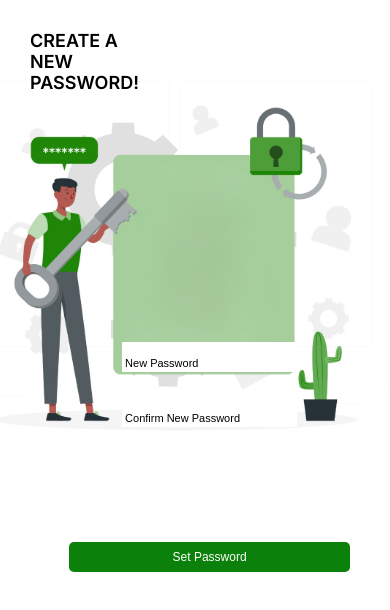
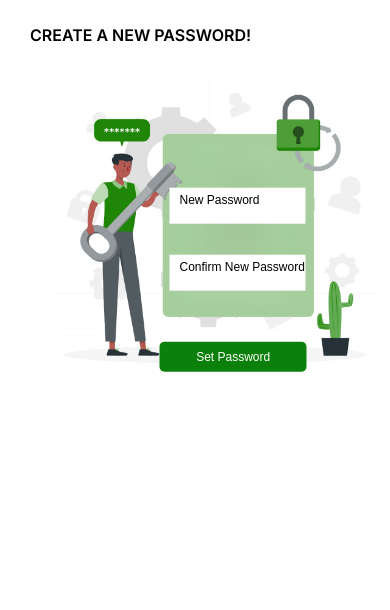
Before and after one commit to SupplytoU/GIS-Frontend, a React (Create React App) app: page /reset in a window 390 px wide. Shown: the top 610 px of the page. Built offline with nearby package versions, Linux system fonts and the light colour scheme; a web font is replaced by a local one.

Commit message:
Reset password Responsiveness

```diff
--- a/src/Reset.css
+++ b/src/Reset.css
@@ -22,7 +22,6 @@
   z-index: 2;
   margin-top: 100px;
   margin-left: 60px;
-  margin-right: 1000px;
   color: black;
 }
 
@@ -51,14 +50,13 @@
   align-items: center;
   justify-content: center;
   position: absolute;
-  /* right: 15%; */
   transform: translateX(50%);
   width: 300px;
   z-index: 2;
   background-color: none;
   padding: 20px;
   border: none;
-  left:44%;
+  left: 44%;
 }
 
 .input-group {
@@ -78,7 +76,8 @@
   font-family: Inter, sans-serif;
   font-size: 16px;
   color: black;
-  height: 39px;
+  height: 35px;
+  outline: none;
 }
 
 .input-field:focus + .input-label,
@@ -107,12 +106,11 @@
   margin-top: 20px;
   text-align: center;
   padding: 15px 30px;
-  width: 110%;
+  width: 100%;
   cursor: pointer;
   color: white;
   font-size: 16px;
   border-radius: 5px;
-  margin-left: 45px;
 }
 
 @media (max-width: 1200px) {
@@ -129,18 +127,29 @@
   .reset-form {
     width: 350px;
   }
+
   .input-group {
-    margin-bottom: -70px;
+    margin-bottom: 20px;
 
   }
+
   .input-field {
-    width: 47% !important; /* Adjusted width for medium screens */
+    width: 90% !important;
     border-radius: 5px;
+    padding: 4px;
+    width: 50%;
+    margin-top: 4px;
 
   }
-  .input-label{
-    left: 1%;
-    font-size: 11px;
+
+  .input-label {
+    left: 10px;
+    font-size: 12px;
+  }
+
+  .input-group {
+    padding-bottom: 20px;
+    margin-bottom: -4px;
   }
 }
 
@@ -162,28 +171,42 @@
   }
 
   .reset-img {
-    width: 120%;
+    width: 100%;
     height: auto;
     margin-top: 30px;
   }
 
   .reset-form {
-    width: 90%;
-    right: 0;
-    transform: translateX(0);
-    margin-right: 0;
+    width: 80%;
+    left: 50%;
+    transform: translate(-50%, -50%);
   }
 
   .input-field {
     padding: 10px 5px;
+    width: 40% !important;
+    padding: 4px;
     width: 50%;
+    margin-top: 2px;
+    margin-left: 270px;
+  }
+
+  .input-label {
+    margin-left: 270px;
+  }
+
+  .input-group {
+    padding-bottom: 20px;
+    margin-bottom: -4px;
   }
 
   .set-password-button {
-    width: 80%;
+    width: 40%;
     padding: 10px 0;
-    margin-right: 400px;
-    margin-top: 160px;
+    position: static ;
+    transform: none;
+    margin: 20px auto 0;
+    margin-left: 270px;
   }
 }
 
@@ -195,24 +218,39 @@
 
   .reset-form {
     width: 80%;
+    left: 50%;
+    transform: translate(-50%, -50%);
   }
 
   .input-field {
     font-size: 14px;
     padding: 8px 5px;
-    height: 20px;
+    height: 30px;
+    width: 40% !important;
+    padding: 4px;
+    width: 50%;
+    margin-top: 4px;
+    margin-left: 210px;
+  }
 
+  .input-group {
+    margin-top: 20px;
+    padding-bottom: 20px;
+    margin-bottom: -4px;
   }
-  .input-group{
-   margin-right: 180px;
-   margin-top: 70px ;
 
-
+  .input-label {
+    margin-left: 210px;
   }
 
   .set-password-button {
     font-size: 14px;
     padding: 10px 0;
+    width: 45%;
+    position: static;
+    transform: none;
+    margin: 20px auto 0;
+    margin-left:210px ;
   }
 }
 
@@ -224,15 +262,239 @@
 
   .reset-form {
     width: 90%;
+    left: 50%;
+    transform: translate(-50%, -50%);
+  }
+
+  .input-field {
+    font-size: 12px;
+    padding: 4px !important;
+    width: 37% !important;
+    margin-top: 4px;
+    margin-left: 130px;
+  }
+
+  .input-label {
+    margin-left: 130px;
+  }
+
+  .input-group {
+    padding-bottom: 20px;
+    margin-bottom: -4px;
+  }
+
+  .set-password-button {
+    font-size: 12px;
+    padding: 8px 0;
+    width: 90%;
+    position: static;
+    transform: none;
+    margin: 20px auto 0;
+  }
+}
+@media (max-width: 420px) {
+  .reset-header {
+    font-size: 18px;
+    margin-top: 20px;
+  }
+
+  .reset-form {
+    width: 90%;
+    left: 50%;
+    transform: translate(-50%, -50%);
+  }
+
+  .input-field {
+    font-size: 12px;
+    padding: 3px !important;
+    width: 37% !important;
+    margin-top: 10px;
+    margin-left: 130px;
+
+  }
+
+  .input-label {
+    margin-left: 130px;
+  }
+
+  .input-group {
+    padding-bottom: 20px;
+    margin-bottom: 50px;
+    margin-top: -60px;
+  }
+
+  .set-password-button {
+    font-size: 12px;
+    padding: 8px 0;
+    width: 90%;
+    position: static;
+    transform: none;
+    margin: 20px auto 0;
+  }
+}
+@media (max-width: 430px) {
+  .reset-header {
+    font-size: 18px;
+    margin-top: 20px;
+  }
+
+  .reset-form {
+    width: 90%;
+    left: 50%;
+    transform: translate(-50%, -50%);
+  }
+
+  .input-field {
+    font-size: 12px;
+    padding: 3px !important;
+    width: 37% !important;
+    margin-top: 10px;
+    margin-left: 130px;
+
+  }
+
+  .input-label {
+    margin-left: 130px;
+  }
+
+  .input-group {
+    padding-bottom: 20px;
+    margin-bottom: 50px;
+    margin-top: -60px;
+  }
+
+  .set-password-button {
+    font-size: 12px;
+    padding: 8px 0;
+    width: 90%;
+    position: static;
+    transform: none;
+    margin: 20px auto 0;
+  }
+}
+
+
+
+@media (max-width: 390px) {
+  .reset-header {
+    font-size: 16px;
+    margin-top: 15px;
+  }
+
+  .reset-form {
+    width: 90%;
+    left: 50%;
+    transform: translate(-50%, -50%);
   }
 
   .input-field {
     font-size: 12px;
     padding: 8px;
+    width: 60%;
+
+
+  }
+
+  .input-label {
+    margin-left: 130px;
+  }
+
+  .input-group {
+    padding-bottom: 20px;
+    margin-bottom: -4px;
+    margin-top: -20px;
   }
 
   .set-password-button {
     font-size: 12px;
     padding: 8px 0;
+    width: 42%;
+    position: static !important;
+    transform: none;
+    margin: 10px auto 0;
+    margin-left: 120px;
+    margin-bottom: 30px;
   }
 }
+@media (max-width: 375px) {
+  .reset-header {
+    font-size: 16px;
+    margin-top: 15px;
+  }
+
+  .reset-form {
+    width: 90%;
+    left: 50%;
+    transform: translate(-50%, -50%);
+  }
+
+  .input-field {
+    font-size: 12px;
+    padding: 8px;
+    width: 60%;
+    margin-top: 10px;
+
+  }
+
+  .input-label {
+    margin-left: 130px;
+  }
+
+  .input-group {
+    padding-bottom: 20px;
+    margin-bottom: -20px;
+
+  }
+
+  .set-password-button {
+    font-size: 12px;
+    padding: 8px 0;
+    width: 42%;
+    position: static !important;
+    transform: none;
+    margin: 10px auto 0;
+    margin-left: 120px;
+    margin-bottom: 30px;
+    margin-top: 3px;
+  }
+}
+@media (max-width: 360px) {
+  .reset-header {
+    font-size: 16px;
+    margin-top: 15px;
+  }
+
+  .reset-form {
+    width: 90%;
+    left: 50%;
+    transform: translate(-50%, -50%);
+  }
+
+  .input-field {
+    font-size: 12px;
+    padding: 4px;
+    width: 38% !important;
+    height: 20px;
+
+  }
+
+  .input-label {
+    margin-left: 120px;
+  }
+
+  .input-group {
+    padding-bottom: 20px;
+    margin-bottom: -4px;
+    margin-top: -20px;
+    margin-left: -15px;
+  }
+
+  .set-password-button {
+    font-size: 12px;
+    padding: 8px 0;
+    width: 80%;
+    position: static !important;
+    transform: none;
+    margin: 20px auto 0;
+  }
+}
```
Also changed, not shown: 1 other file (tests, documents, lock files or other folders).
